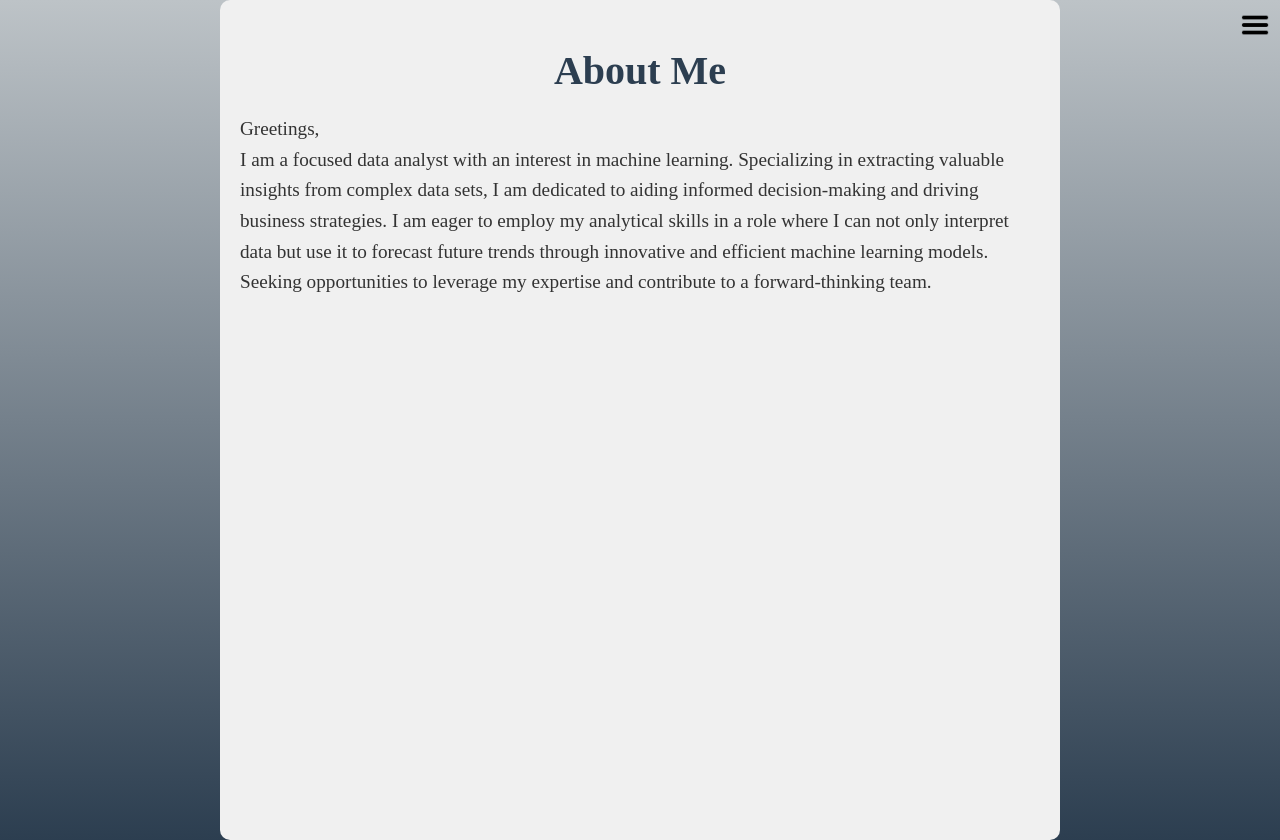
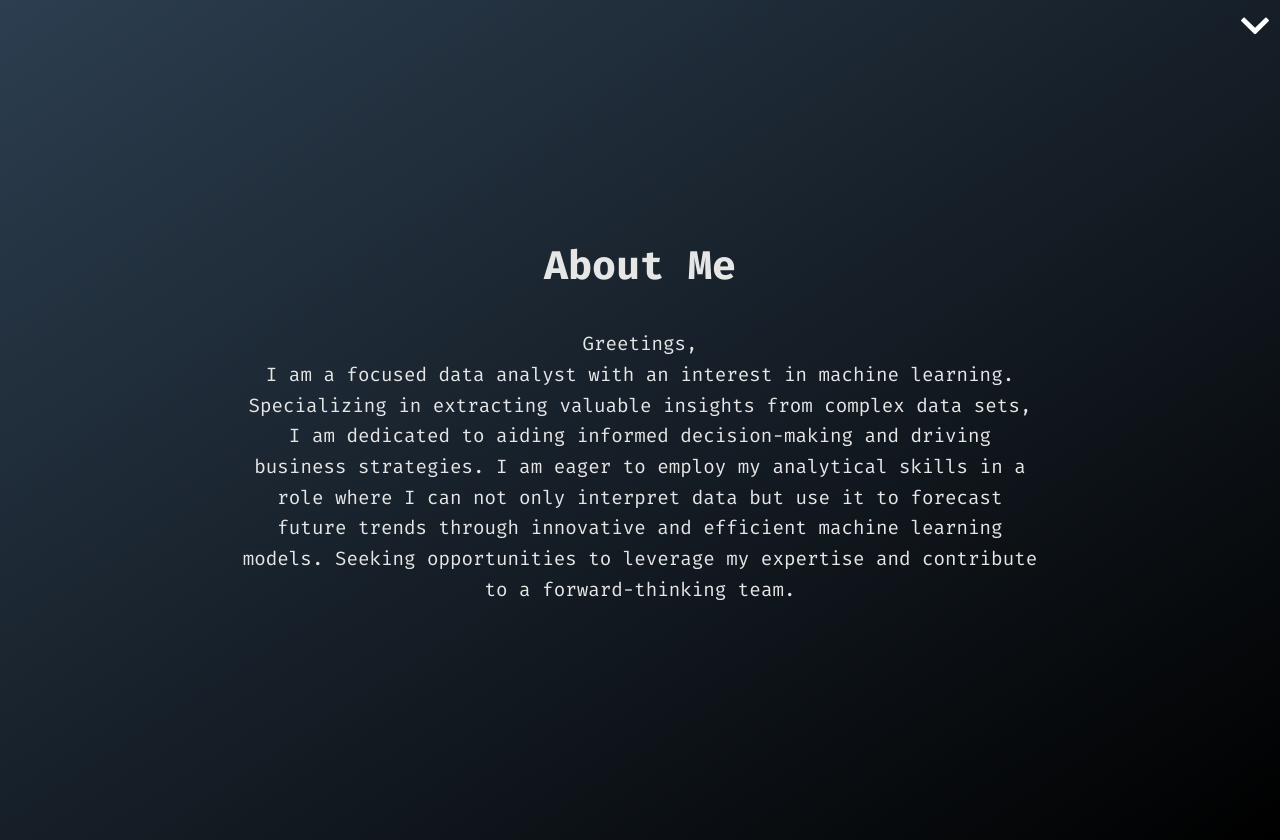
Before and after one commit to William-Ger/will_portfolio, a React (Create React App) app: page /about in a window 1280 px wide. Built offline with nearby package versions, Linux system fonts and the light colour scheme.

Commit message:
major styling update, slimming code

```diff
--- a/src/App.css
+++ /dev/null
@@ -1,14 +0,0 @@
-body {
-  background: linear-gradient(to bottom, #bdc3c7, #2c3e50);
-  margin: 0;
-  font-family: 'Fira, sans-serif';
-}
-
-a {
-  text-decoration: none;
-  color: inherit;
-}
-
-a:hover {
-  text-decoration: underline;
-}
--- a/src/App.js
+++ b/src/App.js
@@ -5,7 +5,7 @@ import AboutMe from './components/AboutMe';
 import Projects from './components/Projects';
 import Contact from './components/Contact';
 import Navbar from './components/NavBar';
-import './App.css';
+
 
 function App() {
   return (
--- a/src/components/AboutMe.css
+++ b/src/components/AboutMe.css
@@ -1,21 +1,26 @@
 .aboutMe {
-  padding: 20px;
-  background-color: #f0f0f0;
-  color: #333;
+  display: flex;
+  flex-direction: column;
   min-height: 100vh;
-  max-width: 800px;
-  margin: 0 auto;
-  border-radius: 10px;
+  align-items: center;
+  justify-content: center;
+  padding: 20px 40px; /* 20px vertical padding, 40px horizontal padding */
+  border-radius: 12px; /* Rounded corners */
+  width: 100%; /* Full width */
+  max-width: 800px; /* Max width of 800px */
+  margin: auto; /* Center the container */
 }
 
 .aboutMe h1 {
   font-size: 2.5em;
   margin-bottom: 20px;
   text-align: center;
-  color: #2c3e50;
+  color: #e6e6e6;
 }
 
 .aboutMe p {
+  color: #e6e6e6;
   font-size: 1.2em;
   line-height: 1.6;
+  text-align: center;
 }
--- a/src/components/Contact.css
+++ b/src/components/Contact.css
@@ -1,10 +1,9 @@
 .contact {
+  margin: auto; /* Center the container */
   padding: 20px;
-  background-color: #f0f0f0;
-  color: #333;
+  color: #000000;
   min-height: 100vh;
   max-width: 800px;
-  margin: 0 auto;
   border-radius: 10px;
 }
 
@@ -12,19 +11,21 @@
   font-size: 2.5em;
   margin-bottom: 20px;
   text-align: center;
-  color: #2c3e50;
+  color: #e6e6e6;
 }
 
 .contactDetails {
+  color: #e6e6e6;
   margin-top: 20px;
 }
 
 .contactDetails p {
+  color: #e6e6e6;
   margin: 10px 0;
 }
 
 .contactDetails a {
-  color: #3498db;
+  color: #0885d8;
   text-decoration: none;
 }
 
--- a/src/components/ContactForm.css
+++ b/src/components/ContactForm.css
@@ -3,6 +3,7 @@
 .container {
     display: flex;
     flex-direction: column;
+    border-radius: 12px; /* Rounded corners */
     justify-content: center;
     align-items: center;
     height: 50vh;
@@ -12,7 +13,7 @@
 
 form {
     max-width: 300px;
-    width: 100%;
+    width: 50%;
     display: flex;
     flex-direction: column;
     align-items: center;
--- a/src/components/HomePage.css
+++ b/src/components/HomePage.css
@@ -1,10 +1,13 @@
+@import url('https://fonts.googleapis.com/css2?family=Fira+Mono:wght@400;700&display=swap');
+
 body {
   margin: 0;
+  font-family: 'Fira Mono', monospace;
+  background-color: yourBackgroundColorHere; /* replace with your background color */
 }
 
 .homepage {
-  background: linear-gradient(to bottom, #bdc3c7, #2c3e50);
-  color: #d4d4d4;
+  color: #e6e6e6;
   height: 100vh;
   display: flex;
   justify-content: center;
@@ -14,4 +17,16 @@ body {
 .nameContainer h1 {
   font-size: 3em;
   margin: 0;
+  font-weight: bold;
 }
+
+.nameContainer h1.initial {
+  opacity: 0;
+  animation: appear 3s forwards;  /* animation will end at last keyframe and hold the style */
+}
+
+@keyframes appear {
+  to {
+    opacity: 1;
+  }
+}
--- a/src/components/HomePage.js
+++ b/src/components/HomePage.js
@@ -5,7 +5,7 @@ function HomePage() {
   return (
     <div className="homepage">
       <div className="nameContainer">
-        <h1>William Gerstung</h1>
+      <h1 className="initial">William Gerstung</h1>
       </div>
     </div>
   );
--- a/src/components/Projects.css
+++ b/src/components/Projects.css
@@ -1,18 +1,21 @@
 .projects {
-  padding: 20px;
-  background-color: #f0f0f0;
-  color: #333;
+  display: flex;
+  flex-direction: column;
   min-height: 100vh;
-  max-width: 800px;
-  margin: 0 auto;
-  border-radius: 10px;
+  align-items: center;
+  justify-content: center;
+  padding: 20px 40px; /* 20px vertical padding, 40px horizontal padding */
+  border-radius: 12px; /* Rounded corners */
+  width: 100%; /* Full width */
+  max-width: 800px; /* Max width of 800px */
+  margin: auto; /* Center the container */
 }
 
 .projects h1 {
   font-size: 2.5em;
   margin-bottom: 20px;
   text-align: center;
-  color: #2c3e50;
+  color: #e6e6e6;
 }
 
 .projects ul {
@@ -21,12 +24,13 @@
 }
 
 .projects li {
+  color: #e6e6e6;
   margin: 10px 0;
   font-size: 1.2em;
 }
 
 .projects a {
-  color: #3498db;
+  color: #0e87d7;
   text-decoration: none;
 }
 
--- a/src/index.css
+++ b/src/index.css
@@ -1,13 +1,10 @@
+@import url('https://fonts.googleapis.com/css2?family=Fira+Mono:wght@400;700&display=swap');
+
+/* Your other styles */
+
+
 body {
+  background: linear-gradient(to bottom right, #2C3E50, #000000);
   margin: 0;
-  font-family: -apple-system, BlinkMacSystemFont, 'Segoe UI', 'Roboto', 'Oxygen',
-    'Ubuntu', 'Cantarell', 'Fira Sans', 'Droid Sans', 'Helvetica Neue',
-    sans-serif;
-  -webkit-font-smoothing: antialiased;
-  -moz-osx-font-smoothing: grayscale;
+  font-family: 'Fira Mono', monospace;
 }
-
-code {
-  font-family: source-code-pro, Menlo, Monaco, Consolas, 'Courier New',
-    monospace;
-}
```
Also changed, not shown: public/close.png (deleted), public/menu.png.
